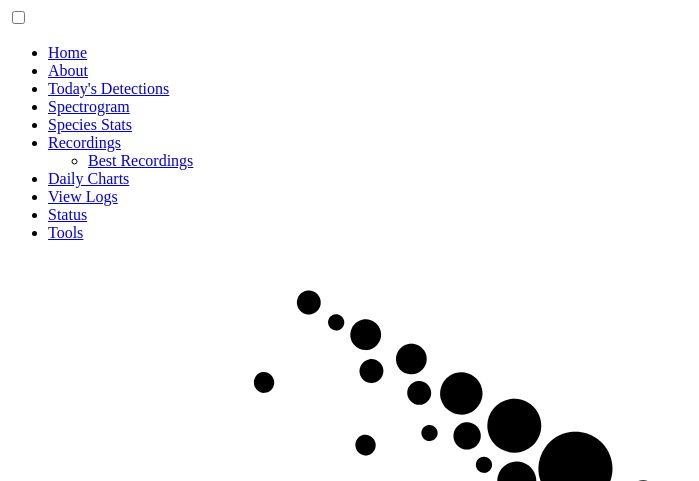
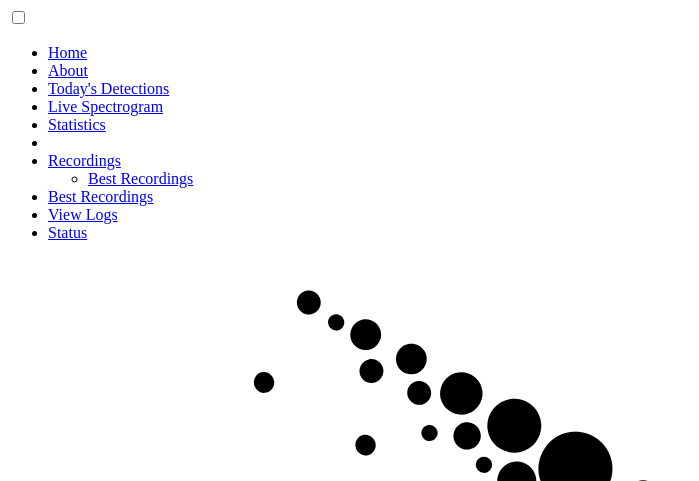
Before and after one commit to samuelortion/BirdNET-stream, a Symfony app: template www/templates/index.html.twig in a window 1280 px wide. Shown: the top 481 px of the page, without its empty margins (0-699 px from the left). Run offline with Twig, Linux system fonts and the light colour scheme; the template is opened without the code that fills it, so the values that code supplies are empty; some libraries are stand-ins or nearby versions.

Commit message:
www: Add .active on nav menu, fix homepage stats

```diff
--- a/www/assets/styles/app.css
+++ b/www/assets/styles/app.css
@@ -157,8 +157,9 @@ body {
 header {
     padding: 1em;
     /** Align text and center of image */
-    justify-content: center;
-    align-items: baseline;
+    /* justify-content: center; */
+    width: fit-content;
+    margin: auto;
 }
 
 header h1 {
--- a/www/src/Controller/HomeController.php
+++ b/www/src/Controller/HomeController.php
@@ -50,7 +50,8 @@ class HomeController extends AbstractController
                 ORDER BY `contact_count` DESC LIMIT 1";
         $stmt = $this->connection->prepare($sql);
         $result = $stmt->executeQuery();
-        return $result->fetchAllAssociative()[0];
+        $species = $result->fetchAllAssociative();
+        return $species[0];
     }
 
     private function get_last_recorded_species()
@@ -62,7 +63,8 @@ class HomeController extends AbstractController
                 ORDER BY `date` DESC LIMIT 1";
         $stmt = $this->connection->prepare($sql);
         $result = $stmt->executeQuery();
-        return $result->fetchAllAssociative();
+        $species = $result->fetchAllAssociative();
+        return $species[0];
     }
 
     private function last_chart_generated() {
--- a/www/templates/menu.html.twig
+++ b/www/templates/menu.html.twig
@@ -1,51 +1,66 @@
 <nav class="navbar">
-	<input type="checkbox" class="toggler">
+  <input type="checkbox" class="toggler" />
   <div class="hamburger">
     <div></div>
   </div>
   <div class="fill"></div>
   <div class="menu overlay">
     <ul>
-			<li>
-				<a href="/">{{ "Home" | trans }}</a>
-			</li>
-			<li>
-				<a href="/about">{{ "About" | trans }}</a>
-			</li>
-			<li>
-				<a href="/today">{{ "Today's Detections" | trans }}</a>
-			</li>
-			<li>
-				<a href="/spectro">{{ "Spectrogram" | trans }}</a>
-			</li>
-			<li>
-				<a href="/stats">{{ "Species Stats" | trans }}</a>
-			</li>
+      {% include 'utils/nav-item.html.twig' with {
+        route: 'home',
+        url: '/',
+        name: 'Home'|trans
+      } %}
+      {% include 'utils/nav-item.html.twig' with {
+        route: 'about',
+        url: '/about',
+        name: 'About'|trans
+      } %}
+      {% include 'utils/nav-item.html.twig' with {
+        route: 'today',
+        url: '/today',
+        name: "Today's Detections"|trans
+      } %}
+      {% include 'utils/nav-item.html.twig' with {
+        route: 'spectro',
+        url: '/spectro',
+        name: 'Live Spectrogram'|trans
+      } %}
+      {% include 'utils/nav-item.html.twig' with {
+        route: 'stats',
+        url: '/stats',
+        name: 'Statistics'|trans
+      } %}
       <li class="dropdown">
-				<a href="/records" class="dropdown-button">{{ "Recordings" | trans }}</a>
+        {% include 'utils/nav-item.html.twig' with {
+          route: 'records',
+          url: '/records',
+          name: 'Recordings'|trans
+        } %}
         <ul class="dropdown-content">
-					<li>
-						<a href="/records/bests">
-							{{ "Best Recordings" | trans }}
-						</a>
-					</li>
+          {% include 'utils/nav-item.html.twig' with {
+            route: 'bests',
+            url: '/records/best',
+            name: 'Best Recordings'|trans
+          } %}
         </ul>
       </li>
-			<li>
-				<a href="/charts">{{ "Daily Charts" | trans }}</a>
-			</li>
-			<li>
-				<a href="/logs">{{ "View Logs" | trans }}</a>
-			</li>
-			<li>
-				<a href="/services/status">{{ "Status" | trans }}</a>
-			</li>
-			<li>
-				<a href="/tools">
-					{{ "Tools" | trans }}
-				</a>
-			</li>
+      {% include 'utils/nav-item.html.twig' with {
+        route: 'bests',
+        url: '/records/best',
+        name: 'Best Recordings'|trans
+      } %}
+
+      {% include 'utils/nav-item.html.twig' with {
+        route: 'logs',
+        url: '/logs',
+        name: 'View Logs'|trans
+      } %}
+      {% include 'utils/nav-item.html.twig' with {
+        route: 'status',
+        url: '/services/status',
+        name: 'Status'|trans
+      } %}
     </ul>
   </div>
-	{% include "title.html.twig" %}
 </nav>
--- a/www/templates/stats.html.twig
+++ b/www/templates/stats.html.twig
@@ -19,7 +19,7 @@
         </li>
         <li class="last-recorded-species">
             {{ "Last detected species" | trans }}:
-            {% if stats["last-recorded-species"] is defined %}
+            {% if stats["last-detected-species"] is defined %}
             <span class="scientific-name">
                 {{ stats["last-detected-species"]["scientific_name"] }}
             </span>
--- /dev/null
+++ b/www/templates/utils/nav-item.html.twig
@@ -0,0 +1,6 @@
+<li>
+  <a class="{{ app.request.get('_route') matches '{' ~ route ~ '_*}' ? 'active' }}"
+    href="{{ url }}">
+    {{ name }}
+  </a>
+</li>
```
Also changed, not shown: www/assets/styles/menu.css (+13 -10 lines). Lines whose indentation alone changed are shown as unchanged.
